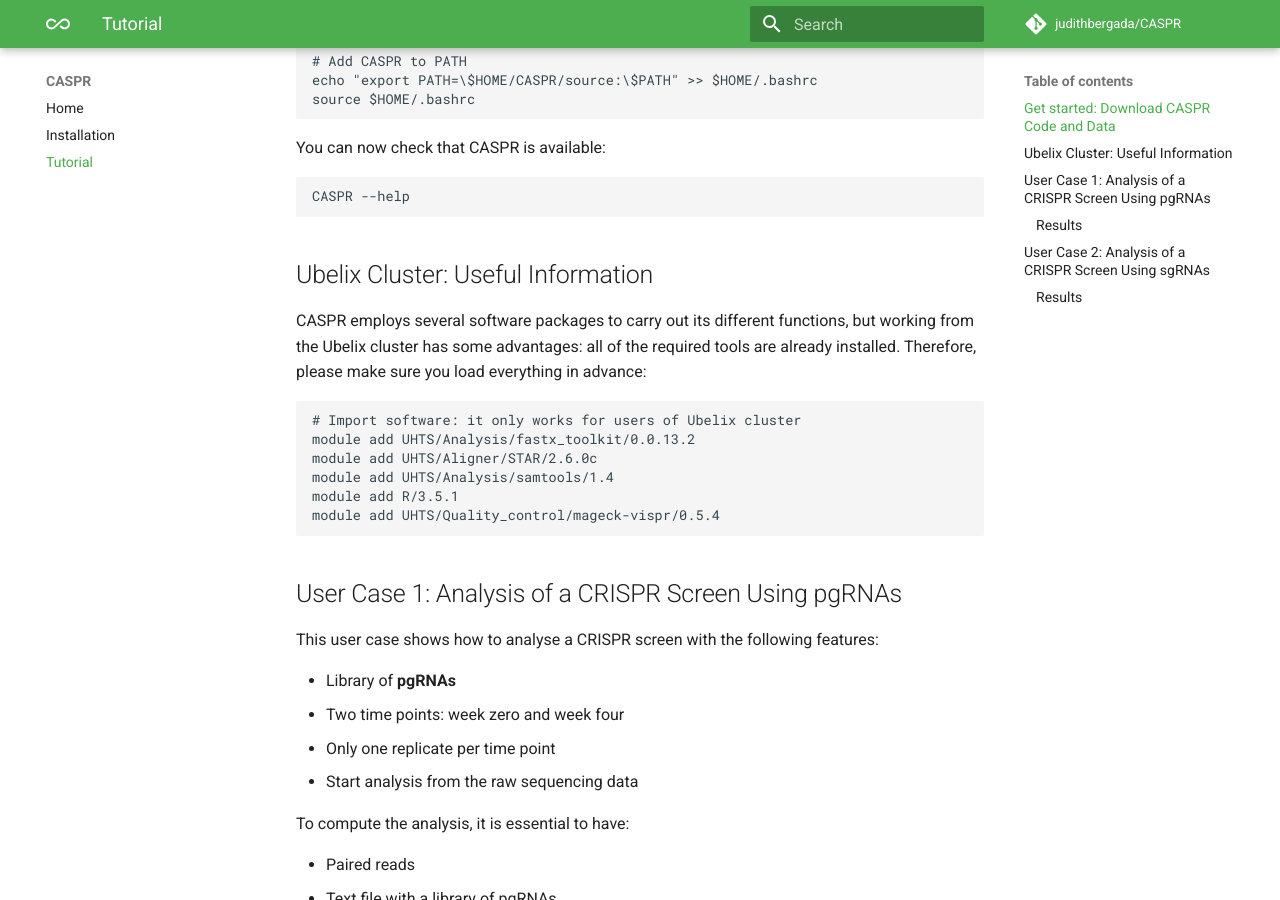
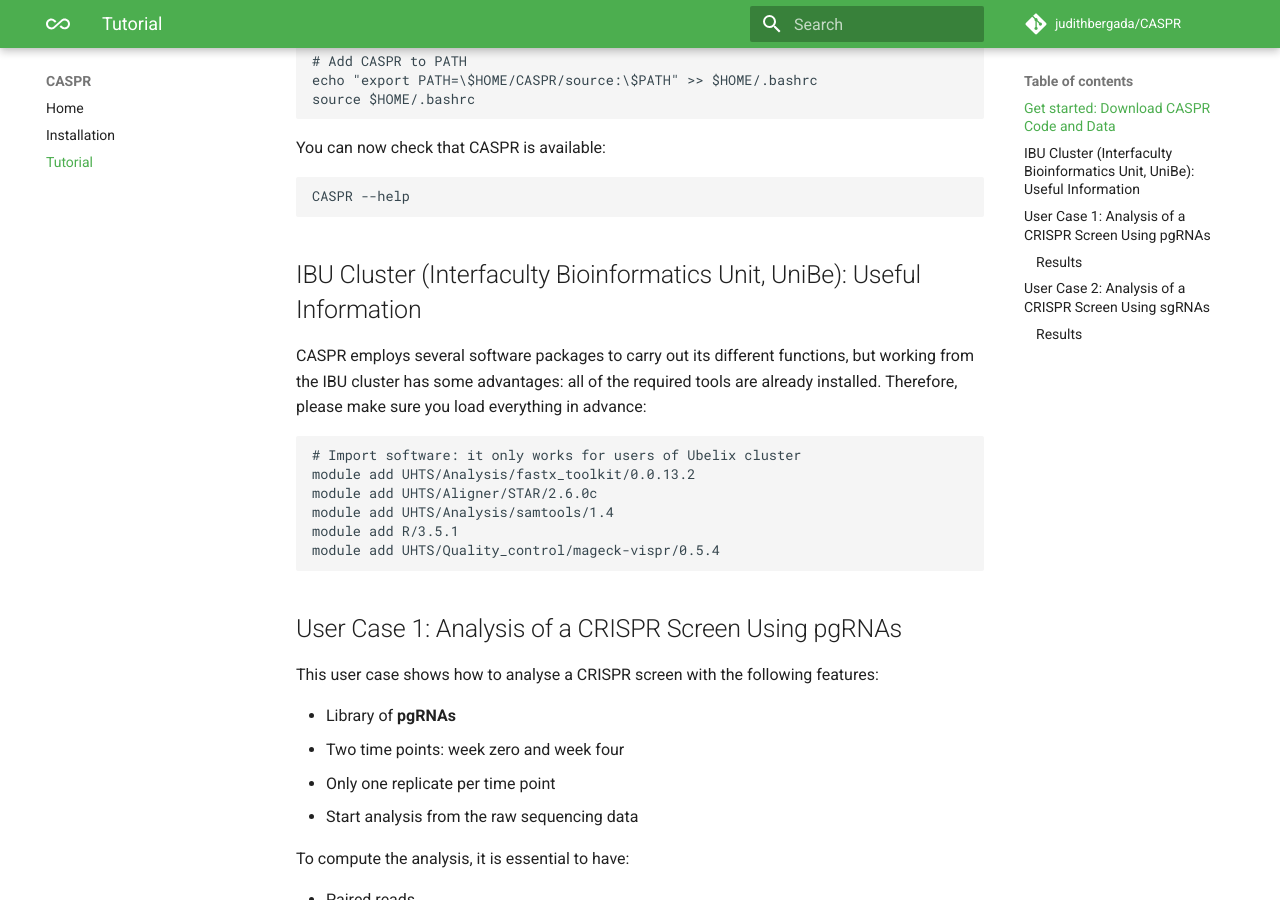
Before and after one commit to judithbergada/CASPR, an MkDocs documentation site: the page built from docs/pages/tutorial.md, in a window 1280 px wide and 900 px high, scrolled down 471 px. Built offline with MkDocs 1.6.1 and Material for MkDocs 9.7.7, drawn with Linux system fonts in a browser that asks for light colours; comment, search, counter and statistics services are not loaded; some of the changed text lies outside the part shown.

Commit message:
Modifications suggested after tutorial

````diff
--- a/docs/pages/tutorial.md
+++ b/docs/pages/tutorial.md
@@ -28,10 +28,10 @@
 CASPR --help
 ```
 
-## Ubelix Cluster: Useful Information
+## IBU Cluster (Interfaculty Bioinformatics Unit, UniBe): Useful Information
 
 CASPR employs several software packages to carry out its different functions,
-but working from the Ubelix cluster has some advantages: all of the required
+but working from the IBU cluster has some advantages: all of the required
 tools are already installed. Therefore, please make sure you load everything
 in advance:
 
@@ -144,8 +144,9 @@
 Please try the following:
 
 ```bash
-# Because the VISPR installation in the cluster is not ready yet,
-# we are going to run a custom one.
+# Because the VISPR installation in the IBU cluster is not ready yet,
+# users of IBU cluster will need this additional command.
+# If you are not using IBU cluster, you can ignore it.
 alias vispr="/home/jpijuan/software/miniconda3/bin/vispr"
 
 # Run VIPR server
@@ -303,8 +304,9 @@
 the results with VISPR:
 
 ```bash
-# Because the VISPR installation in the cluster is not ready yet,
-# we are going to run a custom one.
+# Because the VISPR installation in the IBU cluster is not ready yet,
+# users of IBU cluster will need this additional command.
+# If you are not using IBU cluster, you can ignore it.
 alias vispr="/home/jpijuan/software/miniconda3/bin/vispr"
 
 # Run VIPR server
````
Also changed, not shown: 13 other files.
